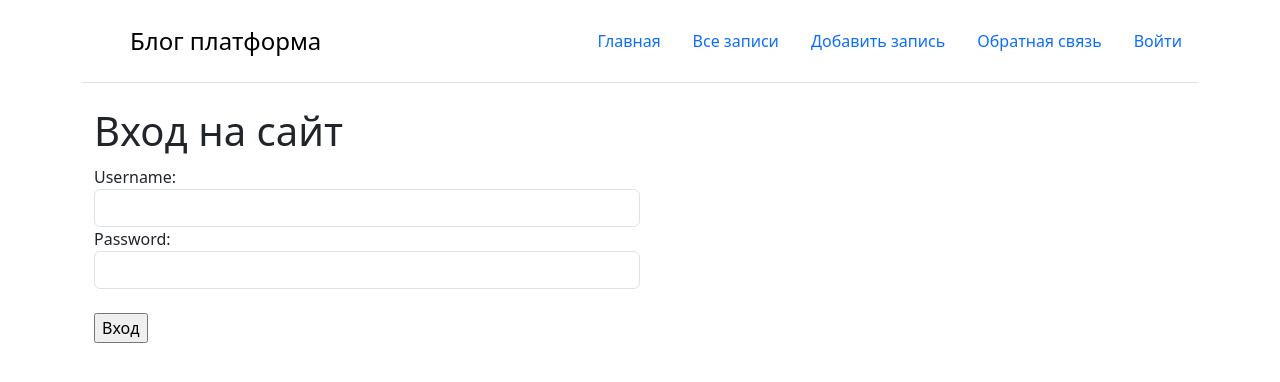
After one commit to Daria-St/ClassWork_Blog, a Django app: page /users/login in a window 1280 px wide. The commit adds this page. Shown: the top 382 px of the page. Run offline with Django 5.2, Linux system fonts and the light colour scheme.

Commit message:
Login/Logout

```diff
--- a/blog/settings.py
+++ b/blog/settings.py
@@ -37,7 +37,8 @@ INSTALLED_APPS = [
     'django.contrib.sessions',
     'django.contrib.messages',
     'django.contrib.staticfiles',
-    'core'
+    'core',
+    'user'
 ]
 
 MIDDLEWARE = [
--- a/blog/urls.py
+++ b/blog/urls.py
@@ -20,5 +20,6 @@ from django.urls import path, include
 urlpatterns = [
     path('admin/', admin.site.urls),
     path("", include("core.urls")),
+    path("users/", include("user.urls")),
 
 ]
--- a/core/views.py
+++ b/core/views.py
@@ -88,8 +88,8 @@ def post_add(request):
             return redirect('posts')
 
     context = {
-        'categories' : categories,
-        'post_add_form' : post_add_form
+        'categories': categories,
+        'post_add_form': post_add_form
     }
 
     return render(request, 'post_add.html', context)
--- a/templates/base.html
+++ b/templates/base.html
@@ -5,8 +5,6 @@
     <title>Блог Платформа</title>
     <link href="https://cdn.jsdelivr.net/npm/bootstrap@5.3.3/dist/css/bootstrap.min.css" rel="stylesheet"
           integrity="sha384-QWTKZyjpPEjISv5WaRU9OFeRpok6YctnYmDr5pNlyT2bRjXh0JMhjY6hW+ALEwIH" crossorigin="anonymous">
-    <script src="https://cdn.jsdelivr.net/npm/bootstrap@5.3.3/dist/js/bootstrap.bundle.min.js" integrity="sha384-YvpcrYf0tY3lHB60NNkmXc5s9fDVZLESaAA55NDzOxhy9GkcIdslK1eN7N6jIeHz"
-            crossorigin="anonymous"></script>
     <style>
         .header-container {
             display: flex;
@@ -167,7 +165,6 @@
 <body>
 <div class="container">
 
-
     <header class="d-flex flex-wrap justify-content-center py-3 mb-4 border-bottom">
 
         <a href="{% url 'main' %}" class="d-flex align-items-center mb-3 mb-md-0 me-md-auto link-body-emphasis text-decoration-none">
@@ -177,10 +174,24 @@
             <span class="fs-4">Блог платформа</span>
         </a>
         <ul class="nav nav-pills">
+
             <li class="nav-item"><a class="nav-link" href="{% url 'main' %}">Главная</a></li>
             <li class="nav-item"><a class="nav-link" href="{% url 'posts' %}">Все записи</a></li>
             <li class="nav-item"><a class="nav-link" href="{% url 'post_add' %}">Добавить запись</a></li>
             <li class="nav-item"><a class="nav-link" href="{% url 'feedback_add' %}">Обратная связь</a></li>
+            {% if request.user.is_authenticated %}
+            <li class="nav-item dropdown">
+                <a class="nav-link dropdown-toggle" href="{% url 'login' %}" role="button" data-bs-toggle="dropdown" aria-expanded="false">
+                    {{ user }}
+                </a>
+                <ul class="dropdown-menu">
+                    <li><a class="dropdown-item" href="{% url 'logout' %}">Выйти</a></li>
+                </ul>
+            </li>
+            {% else %}
+            <li class="nav-item"><a class="nav-link" href="{% url 'login' %}">Войти</a></li>
+            {% endif %}
+
         </ul>
 
     </header>
@@ -189,5 +200,7 @@
     {% endblock %}
 
 </div>
+<script src="https://cdn.jsdelivr.net/npm/bootstrap@5.3.3/dist/js/bootstrap.bundle.min.js" integrity="sha384-YvpcrYf0tY3lHB60NNkmXc5s9fDVZLESaAA55NDzOxhy9GkcIdslK1eN7N6jIeHz"
+        crossorigin="anonymous"></script>
 </body>
 </html>
--- a/templates/post_detail.html
+++ b/templates/post_detail.html
@@ -2,7 +2,7 @@
 
 {% block content %}
 
-<div class="container-post">
+
 <article class="post-content">
     <h1>{{ post.title }}</h1>
     <p class="post-date">Дата: {{ post.created_data }}</p>
@@ -33,6 +33,6 @@
         <button type="submit">Отправить</button>
     </form>
 </div>
-</div>
+
 
 {% endblock %}
--- a/templates/posts.html
+++ b/templates/posts.html
@@ -5,7 +5,7 @@
 <div class="container">
     <div class="row">
         <div class="col-md-8">
-            <div class="main-content">
+
                 <h2>Список всех постов</h2>
                 {% for post in posts %}
                 <div class="post-card">
@@ -14,7 +14,7 @@
                     <p class="date">{{ post.created_data }}</p>
                 </div>
                 {% endfor %}
-            </div>
+
         </div>
 
         <div class="col md-4">
@@ -25,7 +25,7 @@
                     {% for category in categories %}
                     {% if category.id == active_category.id %}
                     <b>
-                        <li class="list-group-item active"><a href="?category={{ category.id }}">{{category.title}}</a></li>
+                        <li class="list-group-item active list-group-item-dark"><a href="?category={{ category.id }}">{{category.title}}</a></li>
                     </b>
                     {% else %}
                     <li class="list-group-item"><a href="?category={{ category.id }}">{{category.title}}</a></li>
--- /dev/null
+++ b/templates/user/login.html
@@ -0,0 +1,18 @@
+{% extends 'base.html' %}
+{% block content %}
+
+
+<div class="container">
+    <div class="col-md-6">
+        <h1>Вход на сайт</h1>
+        <form action="{% url 'login' %}" method="post">
+            {% csrf_token %}
+            {{ form.as_div }}
+
+            <input class='mt-4' type="submit" value="Вход">
+        </form>
+    </div>
+
+</div>
+
+{% endblock %}
--- /dev/null
+++ b/user/forms.py
@@ -0,0 +1,27 @@
+from django import forms
+from django.contrib.auth import authenticate
+from django.core.exceptions import ValidationError
+
+class LoginForm(forms.Form):
+
+    username = forms.CharField(max_length=500)
+    password = forms.CharField(widget=forms.PasswordInput)
+
+    def __init__(self, request=None, *args, **kwargs): # добавили request
+        self.request = request
+        self.user = None #при инициализации объектра пользователь не авторизован
+        super(LoginForm, self).__init__(*args, **kwargs)
+        for visible in self.visible_fields():
+            visible.field.widget.attrs['class'] = 'form-control'
+
+    def get_user(self): # встроенная функция
+        return self.user
+
+    def clean(self):
+        #достать данные
+        username = self.cleaned_data.get('username')
+        password = self.cleaned_data.get('password')
+
+        self.user = authenticate(self.request, username=username, password=password)
+        if not self.user:
+            raise ValidationError('Неверный логин или пароль')
--- /dev/null
+++ b/user/urls.py
@@ -0,0 +1,8 @@
+from django.contrib import admin
+from django.urls import path
+from .views import *
+
+urlpatterns = [
+    path('login', login, name='login'),
+    path('logout', logout, name='logout')
+]
--- a/user/views.py
+++ b/user/views.py
@@ -1,3 +1,20 @@
-from django.shortcuts import render
+from django.shortcuts import render, redirect
+from django.contrib.auth import login as auth_login, logout as auth_logout
+from .forms import LoginForm
 
-# Create your views here.
+def login(request):
+    form = LoginForm()
+
+    if request.method == 'POST':
+        form = LoginForm(request, request.POST) # передаем дополнительно request из за авторизации
+
+        if form.is_valid():
+            user = form.get_user() # доступ к объекту, который прошел валидацию
+            auth_login(request, user)
+            return redirect('main')
+
+    return render(request, 'user/login.html', {'form':form})
+
+def logout(request):
+    auth_logout(request)
+    return redirect('main')
```
Also changed, not shown: templates/main.html (+5 -3 lines), db.sqlite3, 2 other files. Lines whose indentation alone changed are shown as unchanged.
